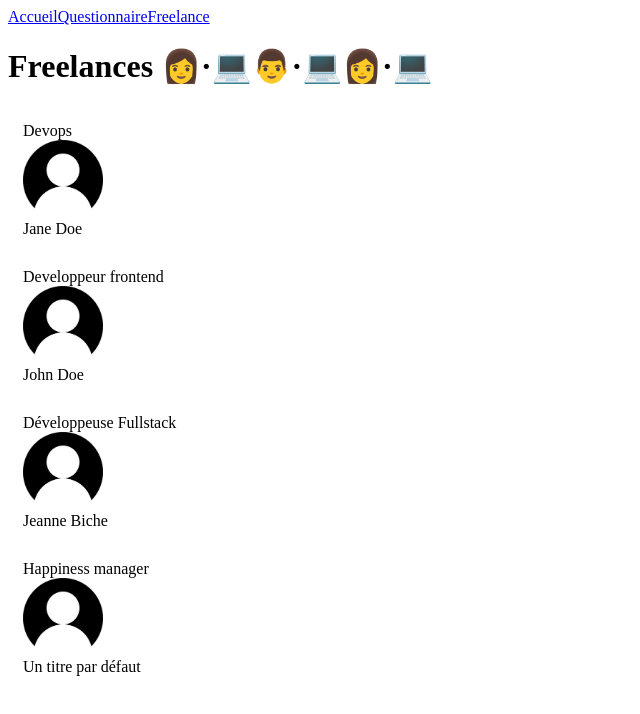
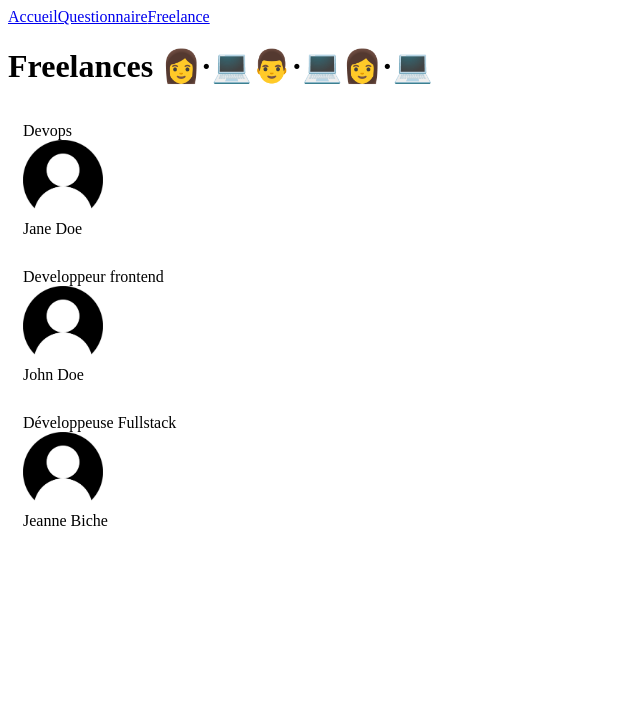
Before and after one commit to BloomingMadao/ReactLearning, a React (Create React App) app: page /freelance in a window 1280 px wide. Shown: the top 714 px of the page, without its empty margins (0-640 px from the left). Built offline with nearby package versions, Linux system fonts and the light colour scheme.

Commit message:
Add 'isRequired' for propTypes + add defaultProps

```diff
--- a/src/components/Card/index.jsx
+++ b/src/components/Card/index.jsx
@@ -1,5 +1,6 @@
 import React from 'react';
 import PropTypes from 'prop-types';
+import DefaultPicture from '../../assets/profile.png';
 
 function Card({ label, title, picture }) {
   return (
@@ -11,13 +12,15 @@ function Card({ label, title, picture }) {
   );
 }
 Card.propTypes = {
-  label: PropTypes.string,
+  label: PropTypes.string.isRequired,
   title: PropTypes.string.isRequired,
-  picture: PropTypes.string,
+  picture: PropTypes.string.isRequired,
 };
 
 Card.defaultProps = {
-  title : 'Un titre par défaut'
-}
+  label: '',
+  title: '',
+  picture: DefaultPicture,
+};
 
 export default Card;
--- a/src/pages/Freelances/index.jsx
+++ b/src/pages/Freelances/index.jsx
@@ -18,10 +18,6 @@ const freelanceProfiles = [
     jobTitle: 'Développeuse Fullstack',
     picture: DefaultPicture,
   },
-  {
-    jobTitle: 'Happiness manager',
-    picture: DefaultPicture,
-  },
 ];
 
 function Freelances() {
```
Also changed, not shown: 1 other file (tests, documents, lock files or other folders).
